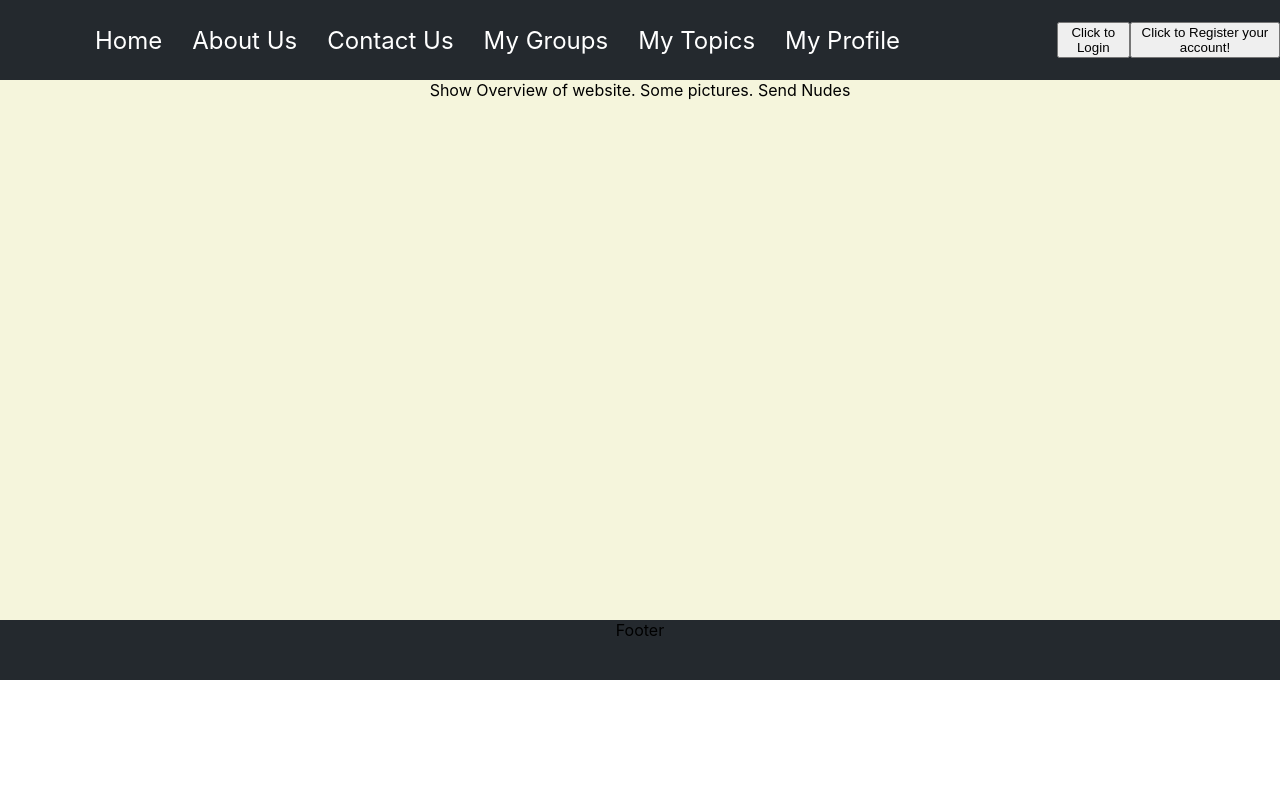
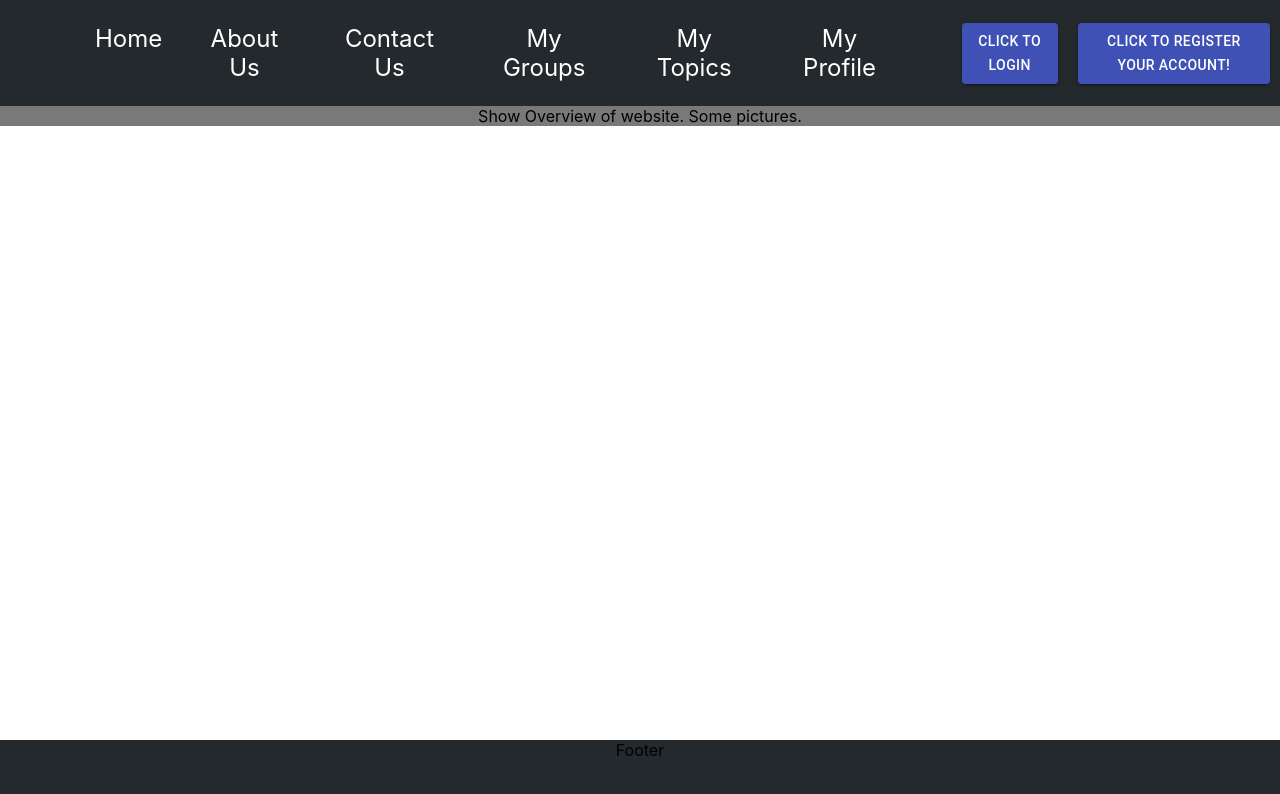
Before and after one commit to kdiazcas-94/OMNSP, a React (Create React App) app: page / in a window 1280 px wide. Shown: the top 794 px of the page. Built offline with nearby package versions, Linux system fonts and the light colour scheme.

Commit message:
updated CSS

```diff
--- a/package.json
+++ b/package.json
@@ -3,6 +3,7 @@
   "version": "0.1.0",
   "private": true,
   "dependencies": {
+    "@material-ui/core": "^4.11.2",
     "axios": "^0.21.0",
     "bootstrap": "^4.5.3",
     "cors": "^2.8.5",
--- a/src/App.css
+++ b/src/App.css
@@ -1,24 +1,24 @@
   .container {
     text-align: center;
-    min-height:100%;
-    position:relative;
-    width: 100%
+    height: calc(100% - 60px);
   }
 
   a {
     text-decoration: none;
   }
 
-  .headerLogo {
-    height: 10%;
-    width: 30%;
-    padding: 10px 50px
+  .loginButton {
+
+  }
+  .registerButton {
   }
 
-  .login {
-    height: 10%;
-    width: 30%;
-    padding: 10px 50px
+  .loginButtonField {
+    padding: 10px
+  }
+
+  .registerButtonField {
+    padding: 10px
   }
 
   /* Main Pages screen size */
@@ -36,16 +36,17 @@
 
   .footer {
     position:absolute;
-    bottom: 0px;
-    width:100%;
+    left:0;
+    bottom:0;
+    right:0;
     height:60px;
     background: #24292e ;
   }
 
   .homepage{
-    height:600px ;
+    height:100%;
     width: 100%;
-    background: beige;
+    background: rgba(12, 12, 11, 0.548);
   }
 
   .products{
--- a/src/components/login/loginButton.js
+++ b/src/components/login/loginButton.js
@@ -1,18 +1,15 @@
 import React from 'react';
 import Modal from '../modal/loginModal';
-
-
+import {Button} from '@material-ui/core'
 
 class LoginButton extends React.Component {
   constructor(props) {
       super(props);
       this.state = {
       show: false,
-      header: "I am Header",
-      footer: "I am Footer",
-      desc: "This is a Body"
+      header: "Login",
+      footer: "Welcome Back"
      };
-
   }
 
   showModal = () => {
@@ -25,11 +22,12 @@ class LoginButton extends React.Component {
 
   render() {
     return (
-      <div>
-        <button type="button" onClick={this.showModal}>
+      <div className="loginButtonField">
+        <Button className="loginButton" variant="contained" color="primary" onClick={this.showModal} >
           Click to Login
-        </button>
-        <Modal show={this.state.show} handleClose={this.hideModal} header={this.state.header} footer={this.state.footer} desc={this.state.desc} />
+        </Button>
+        <Modal show={this.state.show} handleClose={this.hideModal} header={this.state.header} footer={this.state.footer} />
+
       </div>
     );
   }
--- a/src/components/login/registerButton.js
+++ b/src/components/login/registerButton.js
@@ -1,6 +1,6 @@
 import React from 'react';
 import Modal from '../modal/registerModal';
-
+import {Button} from '@material-ui/core'
 
 
 class RegisterButton extends React.Component {
@@ -8,11 +8,9 @@ class RegisterButton extends React.Component {
       super(props);
       this.state = {
       show: false,
-      header: "I am Header",
-      footer: "I am Footer",
-      desc: "This is a Body"
+      header: "Register",
+      footer: "Welcome to MenteeBook"
      };
-
   }
 
   showModal = () => {
@@ -25,11 +23,11 @@ class RegisterButton extends React.Component {
 
   render() {
     return (
-      <div>
-        <button type="button" onClick={this.showModal}>
+      <div className="registerButtonField">
+        <Button className="registerButton" variant="contained"  color="primary" onClick={this.showModal}>
           Click to Register your account!
-        </button>
-        <Modal show={this.state.show} handleClose={this.hideModal} header={this.state.header} footer={this.state.footer} desc={this.state.desc} />
+        </Button>
+        <Modal show={this.state.show} handleClose={this.hideModal} header={this.state.header} footer={this.state.footer} />
       </div>
     );
   }
--- a/src/components/modal/loginModal.js
+++ b/src/components/modal/loginModal.js
@@ -32,7 +32,7 @@ submitLogin ()  {
 }
 
     render() {
-        const { handleClose, desc, show, header, footer  } = this.props
+        const { handleClose, show, header, footer  } = this.props
         const showHideClassName = show ? 'display-block' : 'display-none';
         console.log(this.props);
       return (
@@ -41,20 +41,20 @@ submitLogin ()  {
 
               <div className="modal-content">
                 <div className="modal-header">
-                  <span className="close" onClick={this.props.handleClose}>×</span>
+                  <span className="close" onClick={handleClose}>×</span>
                   <h2>{header}</h2>
                 </div>
                 <div className="modal-body">
                     <p>
                       <form>
-                      <label class="sr-only" for="exampleInputEmail3">Email address</label>
+                      <label className="sr-only" for="exampleInputEmail3">Email address</label>
                                <input type="email" class="form-control form-control-sm mr-1" id="exampleInputEmail3" placeholder="Enter email"></input>
-                                <label class="sr-only" for="exampleInputPassword3">Password</label>
+                                <label className="sr-only" for="exampleInputPassword3">Password</label>
                                 <input type="password" class="form-control form-control-sm mr-1" id="exampleInputPassword3" placeholder="Password"></input>
-                                <input class="form-check-input" type="checkbox"></input>
-                                    <label class="form-check-label"> Remember me
+                                <input className="form-check-input" type="checkbox"></input>
+                                    <label className="form-check-label"> Remember me
                                     </label>
-                                    <button type="button" class="btn btn-secondary btn-sm ml-auto" data-dismiss="modal">Cancel</button>
+                                    <button type="button" className="btn btn-secondary btn-sm ml-auto" data-dismiss="modal">Cancel</button>
                             <button onClick="submitLogin" value="Submit">Sign in</button>
                       </form>
                       </p>
--- a/src/components/modal/registerModal.js
+++ b/src/components/modal/registerModal.js
@@ -18,7 +18,7 @@ export default class RegisterModal extends Component {
 
 
     render() {
-        const { handleClose, desc, show, header, footer  } = this.props
+        const { handleClose, show, header, footer  } = this.props
         const showHideClassName = show ? 'display-block' : 'display-none';
         console.log(this.props);
       return (
@@ -27,23 +27,23 @@ export default class RegisterModal extends Component {
 
               <div className="modal-content">
                 <div className="modal-header">
-                  <span className="close" onClick={this.props.handleClose}>×</span>
+                  <span className="close" onClick={handleClose}>×</span>
                   <h2>{header}</h2>
                 </div>
                 <div className="modal-body">
                     <p>
                     <h1> Signup form </h1>
                       <form action="http://localhost:3003/submitRegister" method="POST">
-                      <input class="box" type="text" name="name" id="name"  placeholder="Name"  required />
-                      <label class="sr-only" for="exampleInputEmail3">Email address</label>
+                      <input className="box" type="text" name="name" id="name"  placeholder="Name"  required />
+                      <label className="sr-only" for="exampleInputEmail3">Email address</label>
                               <input type="email" name="email" class="form-control form-control-sm mr-1" id="exampleInputEmail3" placeholder="Enter email"></input>
-                                <label class="sr-only" for="exampleInputPassword3">Password</label>
+                                <label className="sr-only" for="exampleInputPassword3">Password</label>
                                 <input type="password" name="password" class="form-control form-control-sm mr-1" id="exampleInputPassword3" placeholder="Password"></input>
 
-                                <input class="box" type="text" name="phone" id="phone"   placeholder="Phone Number " required/>
-                                    <label class="form-check-label"> Remember me
+                                <input className="box" type="text" name="phone" id="phone"   placeholder="Phone Number " required/>
+                                    <label className="form-check-label"> Remember me
                                     </label>
-                                    <button type="button" class="btn btn-secondary btn-sm ml-auto" data-dismiss="modal">Cancel</button>
+                                    <button type="button" className="btn btn-secondary btn-sm ml-auto" data-dismiss="modal">Cancel</button>
                                     <input type="submit" id="submitDetails" name="submitDetails" value="Submit" />
                       </form>
                       </p>
--- a/src/pages/homepage/HomePage.js
+++ b/src/pages/homepage/HomePage.js
@@ -4,7 +4,7 @@ class HomePage extends Component {
     render(){
       return (
         <div className='homepage'>
-            Show Overview of website. Some pictures. Send Nudes
+            Show Overview of website. Some pictures.
         </div>
       );
     }
```
Also changed, not shown: 1 other file (tests, documents, lock files or other folders).
